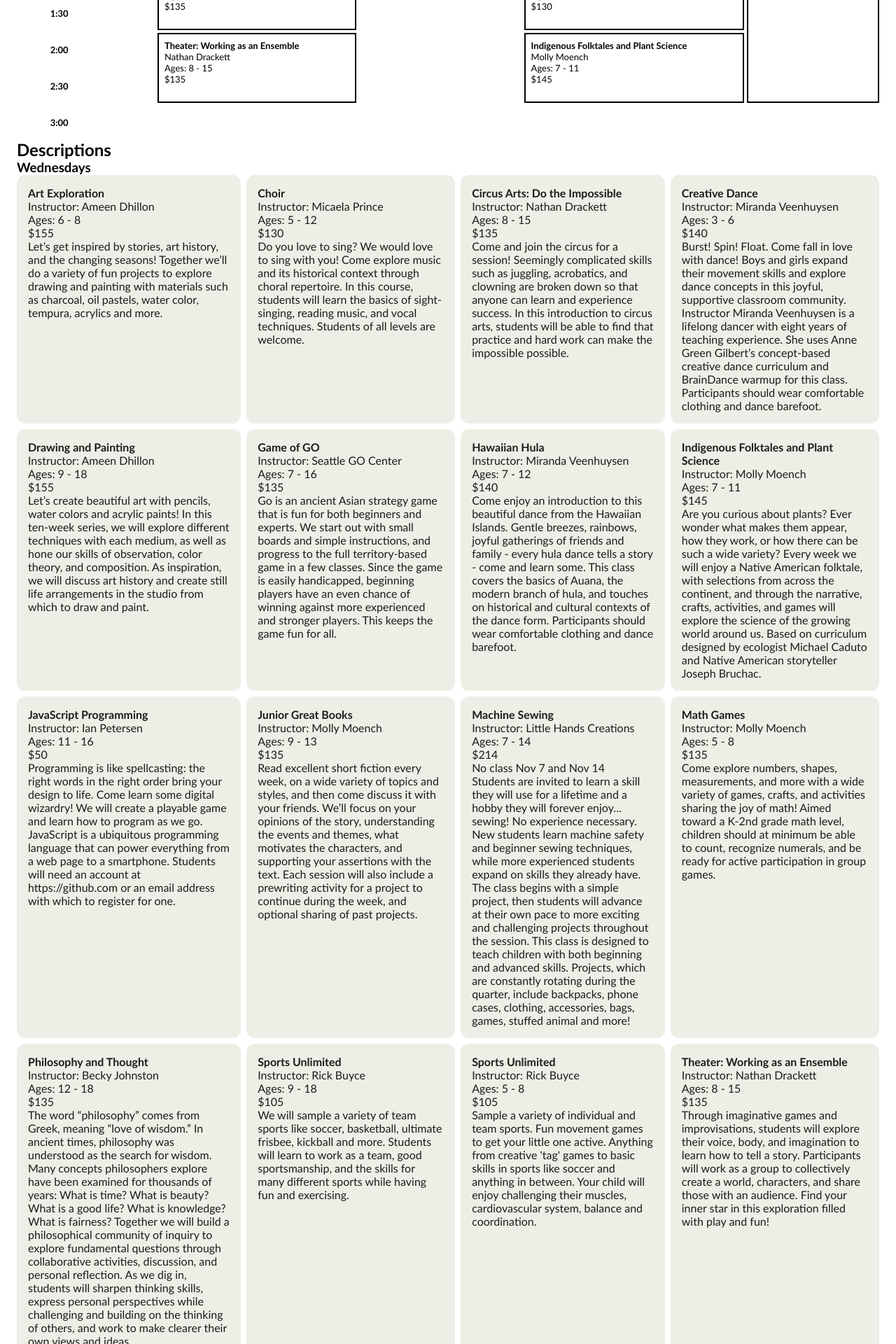
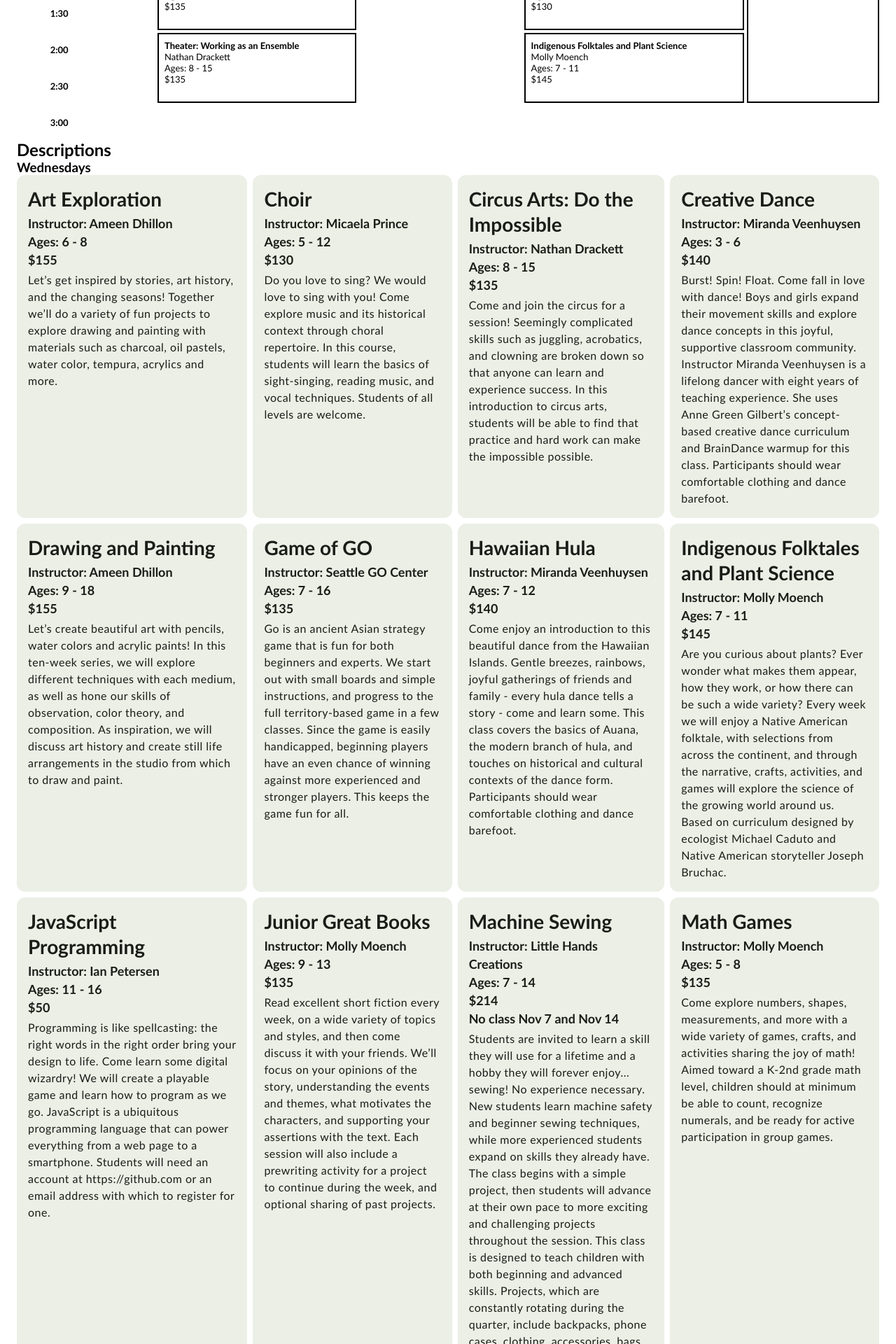
Before and after one commit to loyalheightshomeschool/loyalheightshomeschool.github.io, a Jekyll site: the page built from _quarters/2018-fall.html, in a window 1280 px wide. Shown: the part 643-2563 px from the top of the page at 70% size. Built offline with Jekyll 4.4.1, drawn with Linux system fonts in a browser that asks for light colours.

Commit message:
Update quarter.html

```diff
--- a/_layouts/quarter.html
+++ b/_layouts/quarter.html
@@ -156,19 +156,17 @@
 
 <div class="container">
 {% for class in site.data.classes %}{% if class.quarter == page.data and class.day_of_the_week == "Wednesday" %}
-<div id="{{ class.class_name | downcase | replace: " ", "-"}}" class="card__filled">
-  <h4>{{ class.class_name }}{% if class.status %} - <mark>{{ class.status }}</mark>{% endif %}</h4>
-  <p>
+<div id="{{ class.class_name | downcase | replace: " ", "-"}}" class="card__filled class-description">
+  <h5 class="name">{{ class.class_name }}{% if class.status %} - <mark>{{ class.status }}</mark>{% endif %}</h5>
+  {% if class.teacher_name or class.ages or class.maximum_students or class.class_price or class.exceptions %}<div class="info">
     {% if class.teacher_name %}Instructor: {{ class.teacher_name }}{% endif %}
     {% if class.ages %}<br>Ages: {{ class.ages }}{% endif %}
     {% if class.maximum_students %}<br>Maximum class size: {{ class.maximum_students }}{% endif %}
     {% if class.class_price %}<br>${{ class.class_price }}{% endif %}
     {% if class.exceptions %}<br>{{ class.exceptions }}{% endif %}
-    {% if class.link %}<br><a rel="noreferrer noopener" target="_blank" href="{{ class.link }}">Enroll in {{ class.class_name }}</a>{% endif %}
-  </p>
-  <p>
-    {{ class.description }}
-  </p>
+  </div>{% endif %}
+  {% if class.description %}<div class="description">{{ class.description }}</div>{% endif %}
+  {% if class.link %}<a rel="noreferrer noopener" target="_blank" href="{{ class.link }}">Enroll in {{ class.class_name }}</a>{% endif %}
 </div>
 {% endif %}{% endfor %}
 </div>
```
